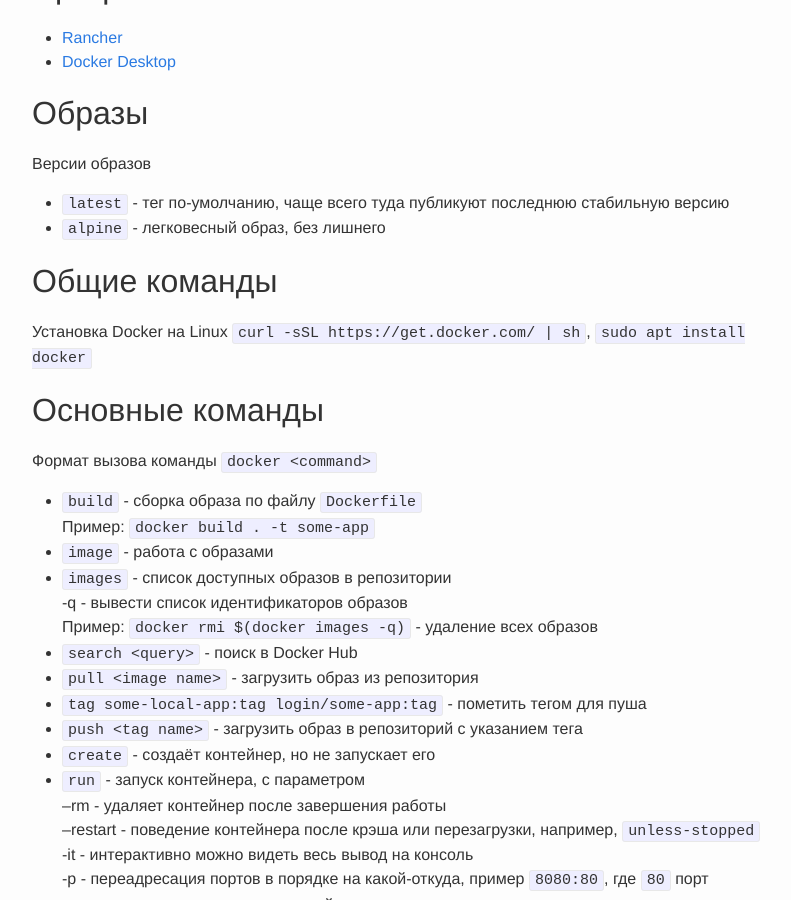
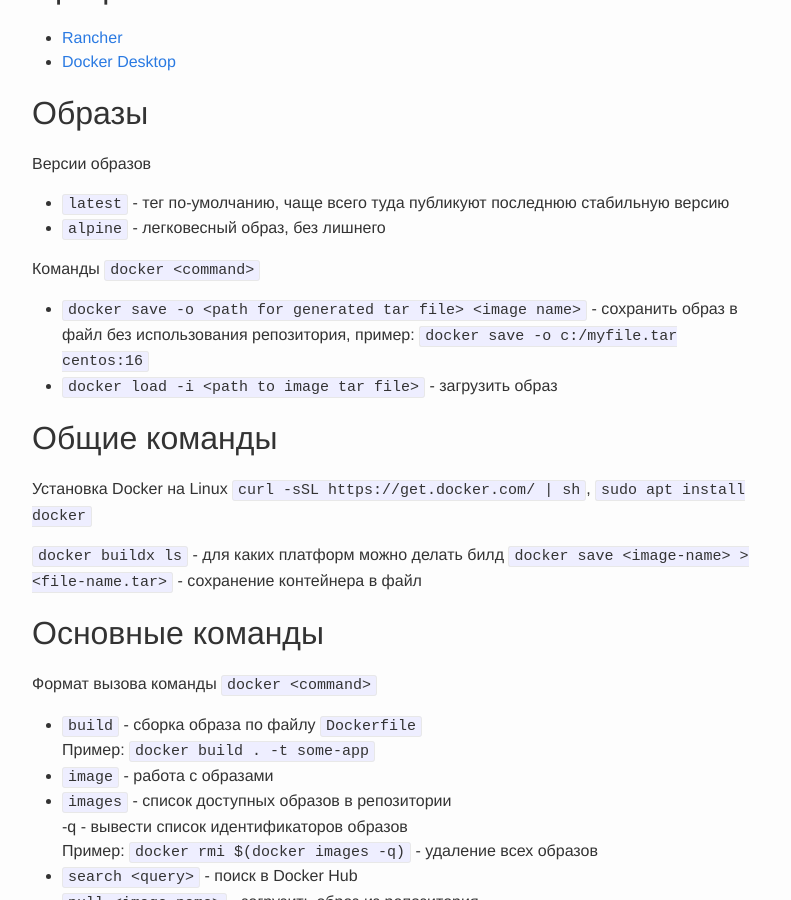
Before and after one commit to qshZone/qshzone.github.io, a Jekyll site: the page built from shorts/docker.md, in a window 1280 px wide and 900 px high, scrolled down 831 px. Shown: the whole window, without its empty margins (238-1029 px from the left). Built offline with Jekyll 4.4.1, drawn with Linux system fonts in a browser that asks for light colours; some of the changed text lies outside the part shown.

Commit message:
Продвинутая работа с docker

```diff
--- a/shorts/docker.md
+++ b/shorts/docker.md
@@ -40,10 +40,17 @@
 - `latest` - тег по-умолчанию, чаще всего туда публикуют последнюю стабильную версию
 - `alpine` - легковесный образ, без лишнего
 
+Команды `docker <command>`
+- `docker save -o <path for generated tar file> <image name>` - сохранить образ в файл без использования репозитория, пример: `docker save -o c:/myfile.tar centos:16`
+- `docker load -i <path to image tar file>` - загрузить образ
+
 
 ## Общие команды
 
 Установка Docker на Linux `curl -sSL https://get.docker.com/ | sh`, `sudo apt install docker`
+
+`docker buildx ls` - для каких платформ можно делать билд
+`docker save <image-name> > <file-name.tar>` - сохранение контейнера в файл
 
 
 ## Основные команды
```
Also changed, not shown: other parts of shorts/docker.md (+2 -0 lines).
